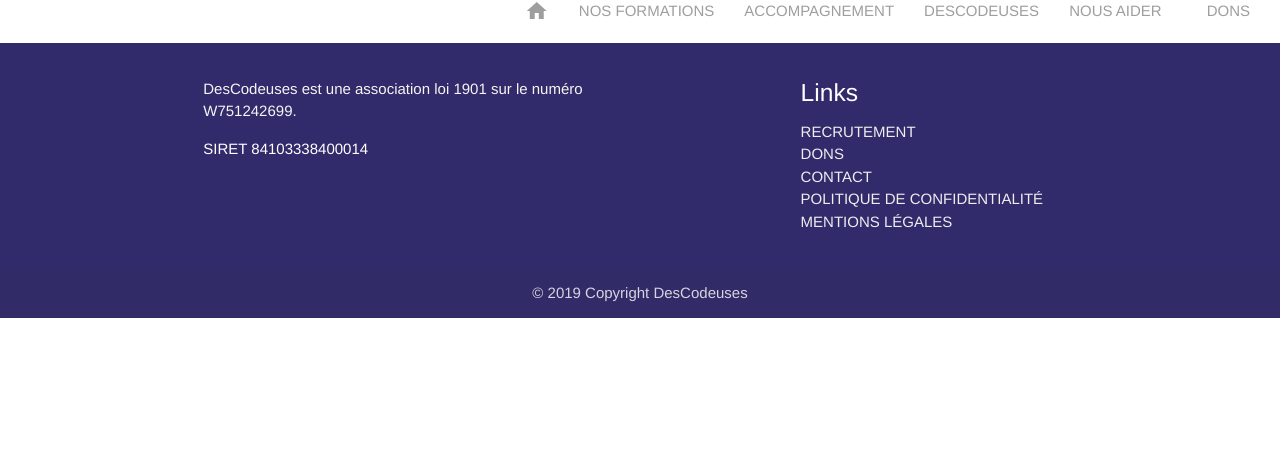
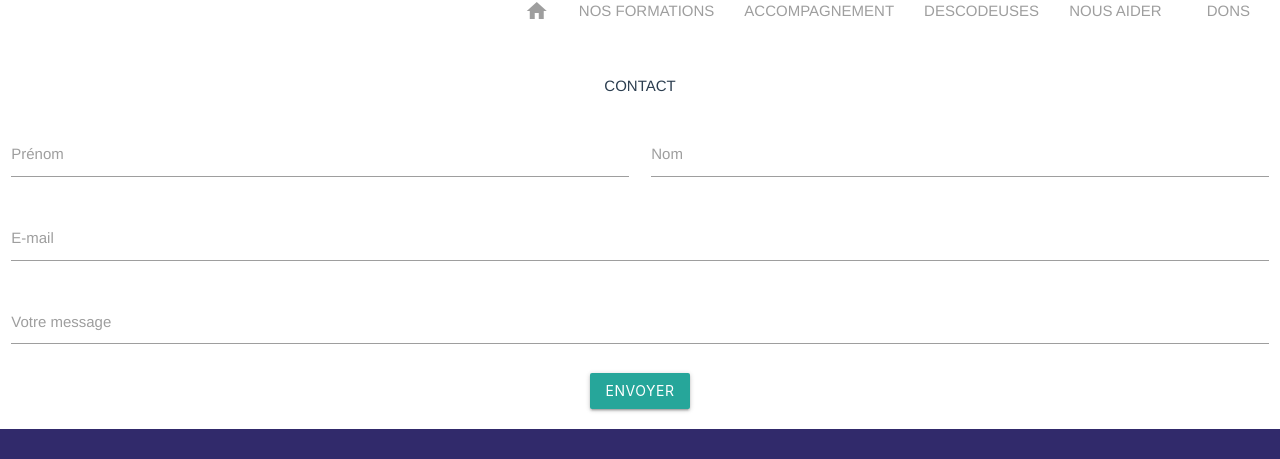
Before and after one commit to descodeuses/site, a Vue app: page /contact in a window 1280 px wide. Shown: the part 268-727 px from the top of the page. Built offline with nearby package versions, Linux system fonts and the light colour scheme; the HTML template or start-up script is replaced by a standard one.

Commit message:
Update contact.vue

```diff
--- a/src/pages/contact.vue
+++ b/src/pages/contact.vue
@@ -0,0 +1,16 @@
+<script>
+import Contact from '@/components/forms/Contact.vue'
+export default {
+    components:{
+        Contact
+    }
+
+}
+</script>
+
+<template>
+    <div>
+         <router-view/>
+        <Contact/>
+    </div>
+</template>
```
